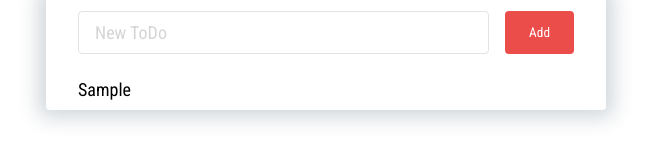
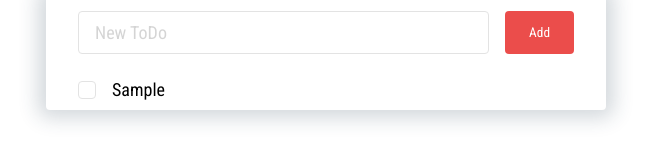
Before and after one commit to alexovn/angular-todo, an Angular app: page / in a window 1280 px wide. Both pictures are taken after typing "Sample" into the empty fields and a click on the button "Add". Shown: the part 145-305 px from the top of the page, without its empty margins (314-965 px from the left). Built offline with nearby package versions, Linux system fonts and the light colour scheme.

Commit message:
feat: pin todo on pin-btn click

```diff
--- a/src/app/todo-item/todo-item.component.html
+++ b/src/app/todo-item/todo-item.component.html
@@ -1,44 +1,25 @@
 <li class="todo-app__item">
-  <!-- <label class="todo-app__item-pin">
-    <input
-      type="checkbox"
-      class="pin-checkbox"
-    >
+  <label class="todo-app__item-pin">
+    <input type="checkbox" class="pin-checkbox" [checked]="todo()?.pinned" (change)="pinTodo($event)">
     <span class="todo-app__item-pin-icon">
-      <i className="fas fa-thumbtack"></i>
+      <i class="fas fa-thumbtack"></i>
     </span>
-  </label> -->
+  </label>
 
-  <!-- <label className="todo-app__item-checkbox">
-    <input
-      className="checkbox"
-      type="checkbox"
-    />
+  <label class="todo-app__item-checkbox">
+    <input class="checkbox" [checked]="todo()?.completed" (change)="completeTodo($event)" type="checkbox" />
     <span></span>
-  </label> -->
+  </label>
 
   @if (isEdit()) {
-    <input
-      #editor
-      class="todo-app__item-editor"
-      [value]="todo()?.name"
-      (blur)="onEditorBlur()"
-      (change)="changeTodo($event)"
-      (keyup)="onKeyUp($event)"
-    >
+  <input #editor class="todo-app__item-editor" [value]="todo()?.name" (blur)="onEditorBlur()"
+    (change)="changeTodo($event)" (keyup)="onKeyUp($event)">
   } @else {
-    <label
-      class="todo-app__item-name"
-      (dblclick)="editTodo(true)"
-    >
-      {{ todo()?.name }}
-    </label>
+  <label class="todo-app__item-name" [class.completed]="todo()?.completed" (dblclick)="editTodo(true)">
+    {{ todo()?.name }}
+  </label>
   }
 
-  <button
-    class="todo-app__remove-btn"
-    type="button"
-    (click)="removeTodo()"
-  >
+  <button class="todo-app__remove-btn" type="button" (click)="removeTodo()">
   </button>
 </li>
--- a/src/app/todo-item/todo-item.component.scss
+++ b/src/app/todo-item/todo-item.component.scss
@@ -0,0 +1,7 @@
+:host {
+  display: flex;
+
+  &.pinned {
+    order: -1;
+  }
+}
--- a/src/app/todo-item/todo-item.component.ts
+++ b/src/app/todo-item/todo-item.component.ts
@@ -11,8 +11,19 @@ export class TodoItemComponent {
   todo = input<TodoItem>()
   editor = viewChild<ElementRef>('editor')
   isEdit = signal(false)
+
   onTodoRemove = output<string>()
   onTodoChange = output<{ id: string, value: string }>()
+  onTodoComplete = output<{ id: string, completed: boolean }>()
+  onTodoPin = output<{ id: string, pinned: boolean }>()
+
+  constructor() {
+    effect(() => {
+      if (this.editor()?.nativeElement && this.isEdit()) {
+        this.editor()?.nativeElement.focus()
+      }
+    })
+  }
 
   removeTodo() {
     const itemId = this.todo()?.id ?? '';
@@ -31,6 +42,22 @@ export class TodoItemComponent {
     })
   }
 
+  completeTodo(event: Event) {
+    const itemId = this.todo()?.id ?? ''
+    this.onTodoComplete.emit({
+      id: itemId,
+      completed: (event.target as HTMLInputElement).checked ?? false
+    })
+  }
+
+  pinTodo(event: Event) {
+    const itemId = this.todo()?.id ?? ''
+    this.onTodoPin.emit({
+      id: itemId,
+      pinned: (event.target as HTMLInputElement).checked ?? false
+    })
+  }
+
   onEditorBlur() {
     this.editTodo(false)
   }
@@ -40,12 +67,4 @@ export class TodoItemComponent {
       this.editTodo(false)
     }
   }
-
-  constructor() {
-    effect(() => {
-     if (this.editor()?.nativeElement && this.isEdit()) {
-        this.editor()?.nativeElement.focus()
-     }
-   })
-  }
 }
--- a/src/app/todo-list/todo-list.component.html
+++ b/src/app/todo-list/todo-list.component.html
@@ -1,9 +1,6 @@
 <ul class="todo-app__list">
   @for (todo of todos(); track todo.id) {
-    <todo-item
-      [todo]="todo"
-      (onTodoRemove)="removeTodo($event)"
-      (onTodoChange)="changeTodo($event)"
-    />
+  <todo-item [class.pinned]="todo.pinned" [todo]="todo" (onTodoRemove)="removeTodo($event)"
+    (onTodoChange)="changeTodo($event)" (onTodoComplete)="completeTodo($event)" (onTodoPin)="pinTodo($event)" />
   }
 </ul>
--- a/src/app/todo-list/todo-list.component.ts
+++ b/src/app/todo-list/todo-list.component.ts
@@ -18,8 +18,8 @@ export class TodoListComponent {
     this.onSetTodos.emit(filteredTodos)
   }
 
-  changeTodo(props: {id: string, value: string}) {
-    const {id, value} = props
+  changeTodo(props: { id: string, value: string }) {
+    const { id, value } = props
     const updatedTodos = this.todos().map(todo => {
       if (todo.id !== id) return todo
       return {
@@ -29,4 +29,28 @@ export class TodoListComponent {
     })
     this.onSetTodos.emit(updatedTodos)
   }
+
+  completeTodo(props: { id: string, completed: boolean }) {
+    const { id, completed } = props
+    const updatedTodos = this.todos().map(todo => {
+      if (todo.id !== id) return todo
+      return {
+        ...todo,
+        completed
+      }
+    })
+    this.onSetTodos.emit(updatedTodos)
+  }
+
+  pinTodo(props: { id: string, pinned: boolean }) {
+    const { id, pinned } = props
+    const updatedTodos = this.todos().map(todo => {
+      if (todo.id !== id) return todo
+      return {
+        ...todo,
+        pinned
+      }
+    })
+    this.onSetTodos.emit(updatedTodos)
+  }
 }
--- a/src/assets/styles/todo.scss
+++ b/src/assets/styles/todo.scss
@@ -1,10 +1,4 @@
 .todo-app {
-	// THIS STYLES NOT NEEDED, 'CAUSE
-	// ANGULAR RENDERS CUSTOM ELEMENT TAG <todo-app>
-	// ****
-	// width: 100%;
-	// max-width: 35rem;
-	// ****
 	background: #fff;
 	box-shadow: 0px 0px 20px 8px rgba(34, 60, 80, 0.2);
 	-webkit-box-shadow: 0px 0px 20px 8px rgba(34, 60, 80, 0.2);
@@ -39,6 +33,7 @@
 	}
 
 	&__item {
+		width: 100%;
 		z-index: 1;
 		position: relative;
 		padding: 0.5rem 2rem 0.5rem 2rem;
@@ -51,7 +46,7 @@
 				visibility: visible;
 			}
 
-			.pin-checkbox+span {
+			.pin-checkbox + span {
 				opacity: 0.2;
 			}
 		}
@@ -87,9 +82,11 @@
 			display: flex;
 			align-items: center;
 			justify-content: center;
+
 			&-icon {
 				width: 100%;
 				height: 100%;
+
 				i {
 					color: #eb4d4b;
 					transform: rotate(-20deg);
@@ -106,10 +103,6 @@
 			left: 0;
 			width: 0.19rem;
 			height: 100%;
-		}
-
-		&.pinned {
-			order: -1;
 		}
 	}
 
@@ -148,6 +141,7 @@
 	&__clear-btn {
 		padding: 0.5rem;
 		background-color: var(--breeze-500) !important;
+
 		@media(max-width: 500px) {
 			width: 100%;
 		}
```
